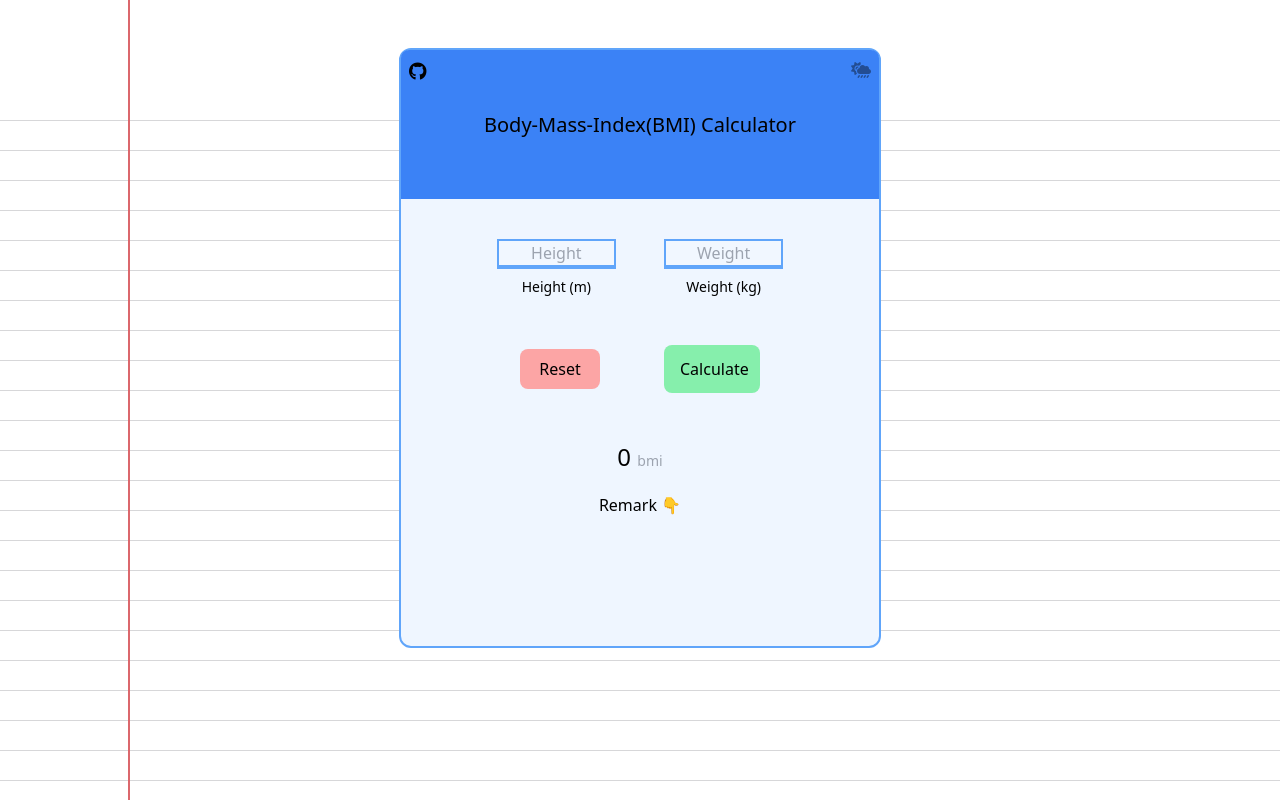
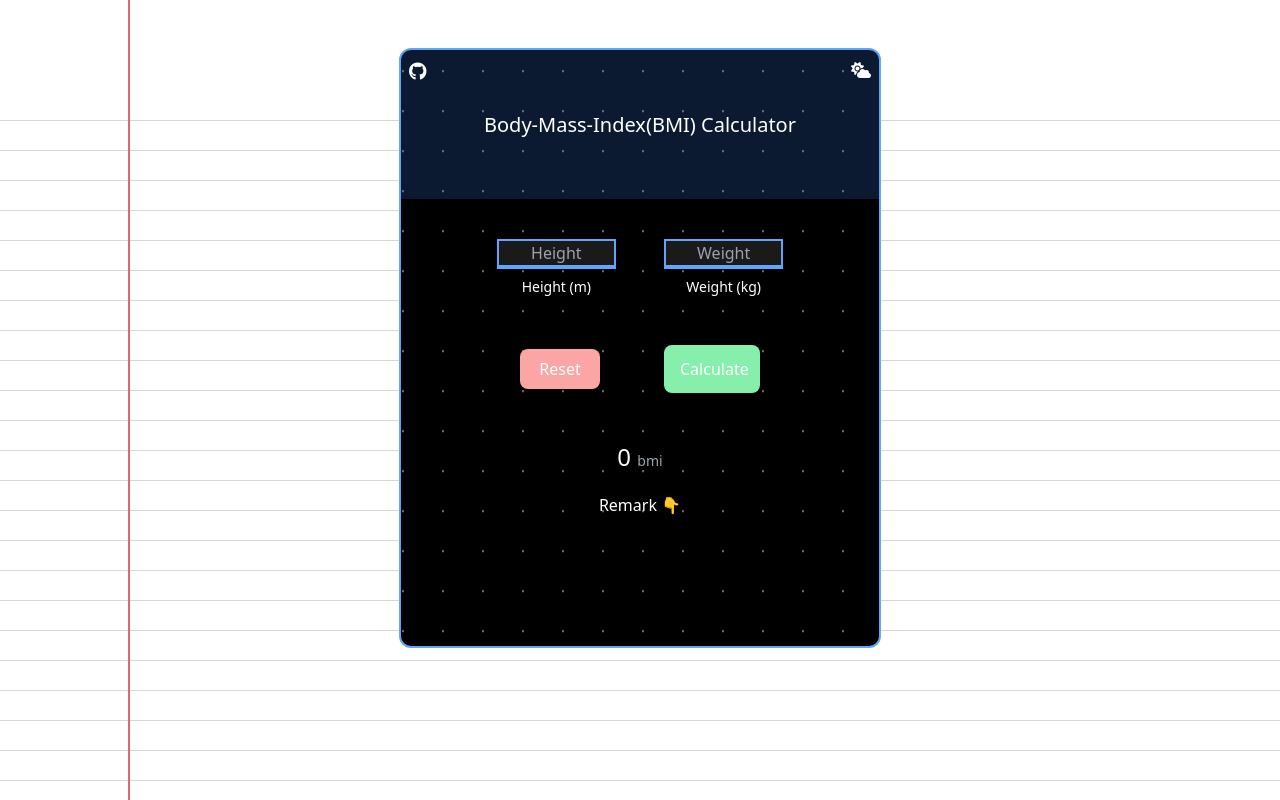
Before and after one commit to kislayrajj/image-slider-using-React-Tailwind, a React (Create React App) app: page / in a window 1280 px wide. Built offline with nearby package versions, Linux system fonts and the light colour scheme.

Commit message:
changed theme mode

```diff
--- a/src/components/BmiCalculator.js
+++ b/src/components/BmiCalculator.js
@@ -6,7 +6,7 @@
     const [weight, setWeight]=useState("");
     const [result, setResult]=useState("0")
     const [remark, setRemaks]=useState("");
-    const [isRain, setIsRain]=useState(false);
+    const [isRain, setIsRain]=useState(true);
 
 
 
```
